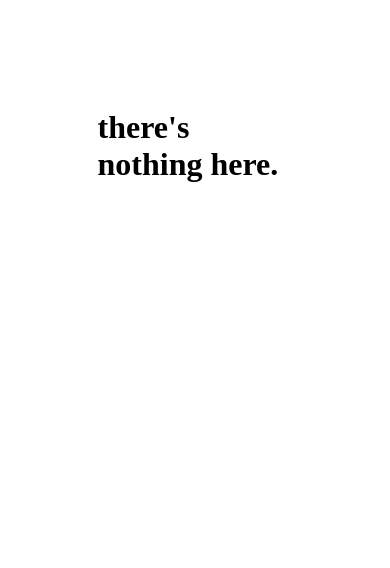
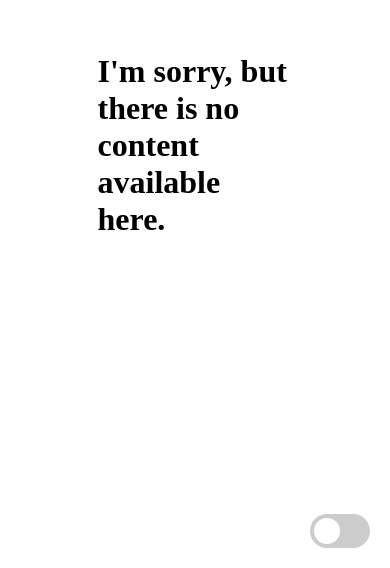
Before and after one commit to masdzub/index, a plain HTML site: page index.html in a window 390 px wide. Shown: the part 276-844 px from the top of the page. Drawn offline with Linux system fonts and the light colour scheme.

Commit message:
add style to dark mode and whitemode

```diff
--- a/index.html
+++ b/index.html
@@ -3,7 +3,8 @@
 <head>
     <meta charset="utf-8">
     <meta name="viewport" content="width=device-width, initial-scale=1">
-	<title>NIH</title>
+    <title>nothings</title>
+    <link rel="icon" type="image/x-icon" href="favicon.ico">
     <style>
         .center {
             position: fixed;
@@ -11,11 +12,82 @@
             left: 50%;
             transform: translate(-50%, -50%);
         }
+
+        /* Dark mode styles */
+        body.dark-mode {
+            background-color: #1e1e1e;
+            color: #ffffff;
+        }
+
+        .center.dark-mode {
+            background-color: #1e1e1e;
+        }
+
+        /* Toggle switch styles */
+        .toggle-switch {
+            position: fixed;
+            bottom: 20px;
+            right: 20px;
+            display: inline-block;
+            width: 60px;
+            height: 34px;
+            z-index: 1000; /* Ensure it's above other content */
+        }
+
+        .toggle-switch input {
+            opacity: 0;
+            width: 0;
+            height: 0;
+        }
+
+        .slider {
+            position: absolute;
+            top: 0;
+            left: 0;
+            right: 0;
+            bottom: 0;
+            background-color: #ccc;
+            border-radius: 34px;
+            transition: 0.4s;
+        }
+
+        .slider:before {
+            position: absolute;
+            content: "";
+            height: 26px;
+            width: 26px;
+            left: 4px;
+            bottom: 4px;
+            background-color: white;
+            border-radius: 50%;
+            transition: 0.4s;
+        }
+
+        input:checked + .slider {
+            background-color: #007BFF;
+        }
+
+        input:checked + .slider:before {
+            transform: translateX(26px);
+        }
     </style>
 </head>
 <body>
     <div class="center">
-		<h1>there's nothing here.</h1>
+        <h1>I'm sorry, but there is no content available here.</h1>
     </div>
+
+    <label class="toggle-switch">
+        <input type="checkbox" onclick="toggleDarkMode()">
+        <span class="slider"></span>
+    </label>
+
+    <script>
+        // JavaScript to toggle dark mode
+        function toggleDarkMode() {
+            document.body.classList.toggle("dark-mode");
+            document.querySelector(".center").classList.toggle("dark-mode");
+        }
+    </script>
 </body>
 </html>
```
Lines whose indentation alone changed are shown as unchanged.
